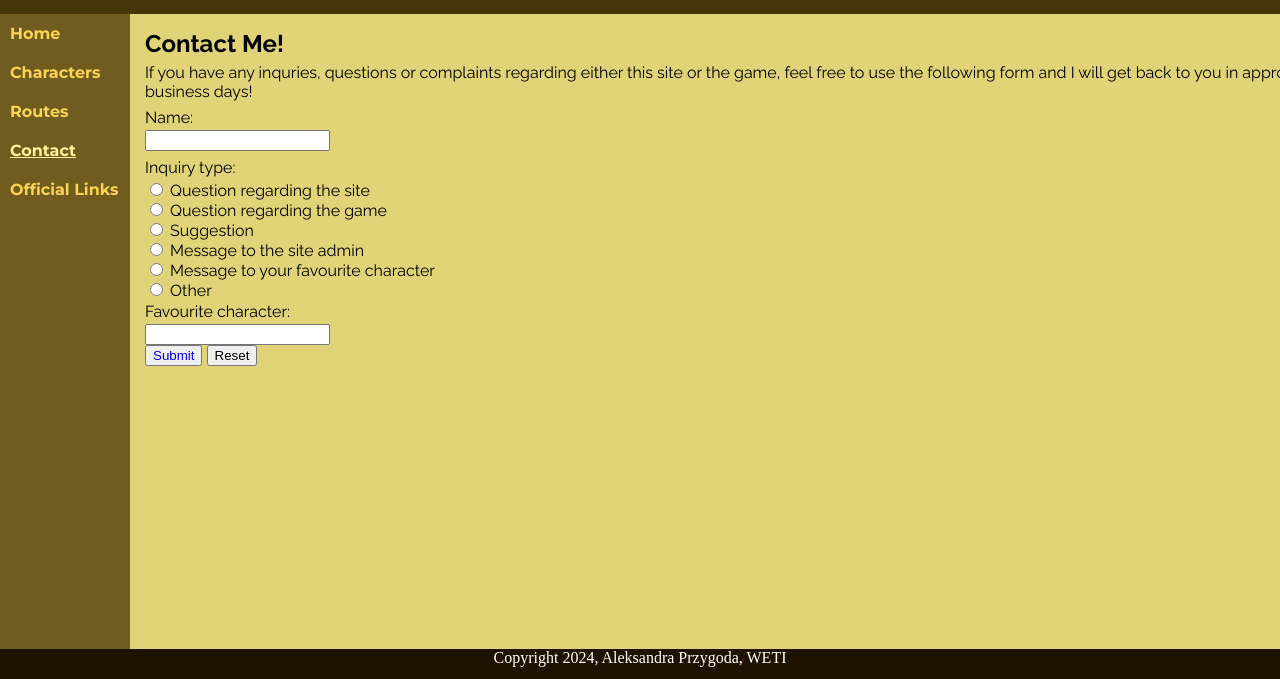
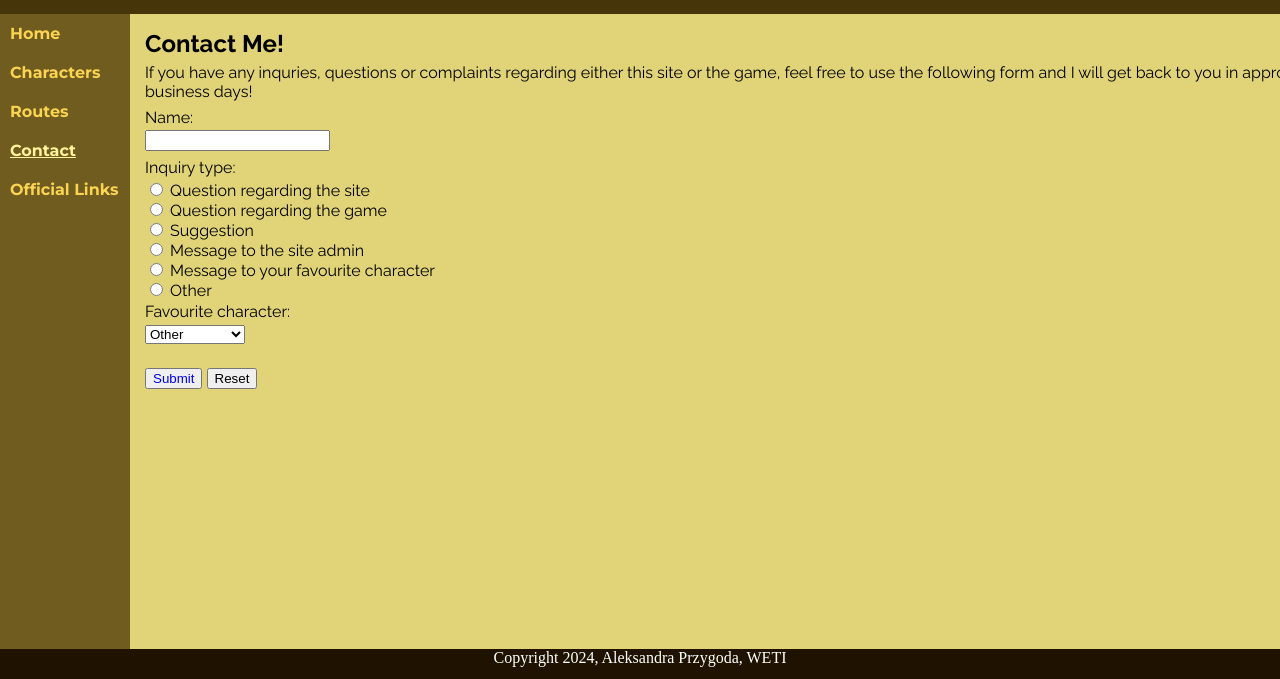
Before and after one commit to 7axp07/Hypertext-Hypermedia-Project-1, a plain HTML site: page contact.html in a window 1280 px wide. Shown: the part 121-800 px from the top of the page. Drawn offline with Linux system fonts and the light colour scheme.

Commit message:
form dropdown etc

```diff
--- a/contact.html
+++ b/contact.html
@@ -70,19 +70,19 @@
                 <!-- -->
 
                 <label class="mainLabel">Favourite character:</label><br />
-                <input list="characters">
-                <datalist id="characters">
-                    <option value="Zen">
-                    <option value="Yoosung">
-                    <option value="Jaehee">
-                    <option value="Jumin">
-                    <option value="707">
-                    <option value="Unknown">
-                    <option value="V">
-                    <option value="Rika">
-                </datalist>
+                <select name="characters" id="characters" >
+                    <option value="Zen">Zen</option>
+                    <option value="Yoosung">Yoosung</option>
+                    <option value="Jaehee">Jaehee</option>
+                    <option value="Jumin">Jumin</option>
+                    <option value="707">707</option>
+                    <option value="Unknown">Unknown</option>
+                    <option value="V">V</option>
+                    <option value="Rika">Rika</option>
+                    <option value="Other" selected>Other</option>
+                </select>
 
-
+                <p></p>
                 <br />
                 <button type="submit">
                     <a href="formSubmit.html">Submit</a>
--- a/style.css
+++ b/style.css
@@ -135,11 +135,15 @@ nav ul li a.active {
 
 form {
 	margin: 5px;
-
 }
 
 .mainLabel {
 	line-height: 1.5;
+}
+
+form select {
+	width: 100px;
+	color: black;
 }
 
 
```
